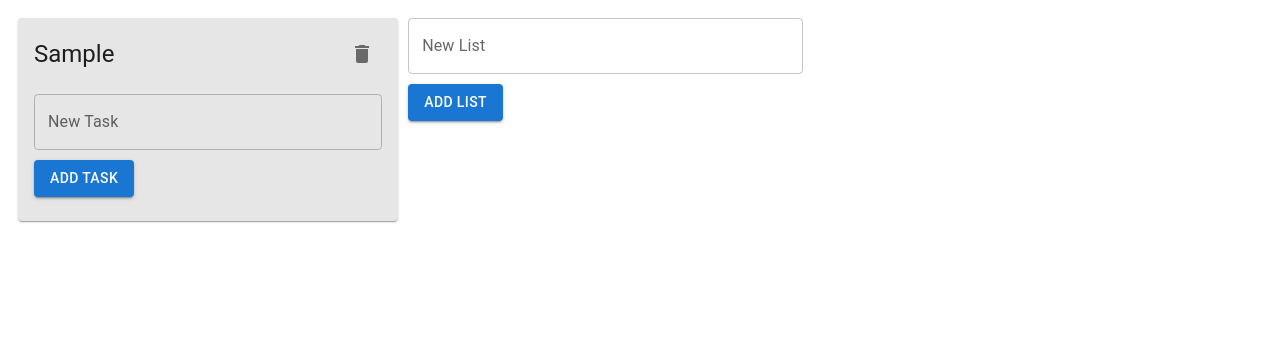
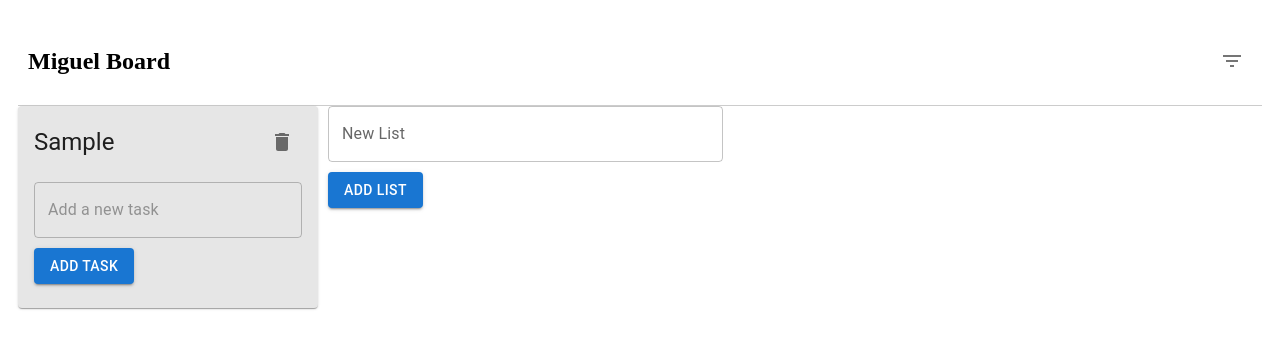
Before and after one commit to Hakai17/todo-app, a React (Create React App) app: page / in a window 1280 px wide. Both pictures are taken after typing "Sample" into the empty fields and a click on the button "ADD LIST". Shown: the top 348 px of the page. Built offline with nearby package versions, Linux system fonts and the light colour scheme.

Commit message:
added header and filter member funcionality

```diff
--- a/src/App.tsx
+++ b/src/App.tsx
@@ -19,6 +19,7 @@ interface List {
 
 const App: React.FC = () => {
   const [lists, setLists] = useState<List[]>([]);
+  const [selectedMember, setSelectedMember] = useState<number | null>(null);
 
   const addList = (title: string) => {
     const newList: List = {
@@ -139,6 +140,8 @@ const App: React.FC = () => {
       deleteList={deleteList}
       updateListTitle={updateListTitle}
       onDragEnd={onDragEnd}
+      selectedMember={selectedMember}
+      setSelectedMember={setSelectedMember}
     />
   );
 };
--- a/src/components/Board.tsx
+++ b/src/components/Board.tsx
@@ -1,7 +1,8 @@
-import React from 'react';
-import { DragDropContext, Droppable, Draggable, DropResult } from 'react-beautiful-dnd';
+import React, {useState} from 'react';
+import TaskList from './TaskList';
 import ListForm from './ListForm';
-import TaskList from './TaskList';
+import { DragDropContext, Draggable, Droppable, DropResult } from 'react-beautiful-dnd';
+import Header from './Header'
 
 interface Task {
   id: number;
@@ -12,28 +13,65 @@ interface Task {
   labels: { id: number; text: string; color: string }[];
 }
 
-interface lists {
+interface List {
   id: number;
   title: string;
   tasks: Task[];
 }
 
-interface Props {
-  lists: lists[];
-  addList: (title: string) => void;
-  addTask: (listsId: number, text: string) => void;
-  updateTask: (listsId: number, taskId: number, text: string, description: string, members: { id: number; name: string }[], labels: { id: number; text: string; color: string }[]) => void;
-  deleteTask: (listsId: number, taskId: number) => void;
-  toggleTask: (listsId: number, taskId: number) => void;
-  deleteList: (listsId: number) => void;
-  updateListTitle: (listsId: number, newTitle: string) => void;
-  onDragEnd: (result: DropResult) => void;
+interface Member {
+  id: number;
+  name: string;
 }
 
-const Board: React.FC<Props> = ({ lists, addList, addTask, updateTask, deleteTask, toggleTask, deleteList, updateListTitle, onDragEnd }) => {
+interface Props {
+  lists: List[];
+  addList: (title: string) => void;
+  addTask: (listId: number, text: string) => void;
+  updateTask: (listId: number, taskId: number, text: string, description: string, members: { id: number; name: string }[], labels: { id: number; text: string; color: string }[]) => void;
+  deleteTask: (listId: number, taskId: number) => void;
+  toggleTask: (listId: number, taskId: number) => void;
+  deleteList: (listId: number) => void;
+  updateListTitle: (listId: number, title: string) => void;
+  onDragEnd: (result: DropResult) => void;
+  selectedMember: number | null;
+  setSelectedMember: React.Dispatch<React.SetStateAction<number | null>>;
+}
+
+const Board: React.FC<Props> = ({
+  lists, addList, addTask, updateTask, deleteTask, toggleTask, deleteList, updateListTitle, onDragEnd,
+  selectedMember, setSelectedMember
+}) => {
+  const [boardTitle, setBoardTitle] = useState('Miguel Board');
+  const [members, setMembers] = useState<Member[]>([
+    { id: 1, name: 'Alice' },
+    { id: 2, name: 'Bob' },
+    { id: 3, name: 'Charlie' },
+  ]);
+
+  const updateBoardTitle = (newTitle: string) => {
+    setBoardTitle(newTitle);
+  };
+
+  const filteredLists = lists.map(list => ({
+    ...list,
+    tasks: list.tasks.filter(task => {
+      if (selectedMember !== null && !task.members.some(member => member.id === selectedMember)) {
+        return false;
+      }
+      return true;
+    })
+  }));
+
   return (
-    <div style={{ width: '100vw', height: '100vh', display: 'flex', flexDirection: 'row' }}>
+    <div style={{ width: '100%', height: '100%', display: 'flex', flexDirection: 'row' }}>
       <div style={{ display: 'flex', flexDirection: 'column', padding: '10px', flex: '1' }}>
+        <Header
+          title={boardTitle}
+          onUpdateTitle={updateBoardTitle}
+          members={members}
+          setSelectedMember={setSelectedMember}
+        />
         <DragDropContext onDragEnd={onDragEnd}>
           <Droppable droppableId="board" direction="horizontal" type="list">
             {(provided) => (
@@ -47,8 +85,8 @@ const Board: React.FC<Props> = ({ lists, addList, addTask, updateTask, deleteTas
                   maxWidth: '100%',
                 }}
               >
-                {lists.map((lists, index) => (
-                  <Draggable key={lists.id} draggableId={String(lists.id)} index={index}>
+                {filteredLists.map((list, index) => (
+                  <Draggable key={list.id} draggableId={String(list.id)} index={index}>
                     {(provided) => (
                       <div
                         ref={provided.innerRef}
@@ -57,7 +95,7 @@ const Board: React.FC<Props> = ({ lists, addList, addTask, updateTask, deleteTas
                         style={{ ...provided.draggableProps.style, maxHeight: '400px' }}
                       >
                         <TaskList
-                          lists={lists}
+                          lists={list}
                           addTask={addTask}
                           updateTask={updateTask}
                           deleteTask={deleteTask}
@@ -70,7 +108,7 @@ const Board: React.FC<Props> = ({ lists, addList, addTask, updateTask, deleteTas
                   </Draggable>
                 ))}
                 {provided.placeholder}
-                <div style={{ minWidth: '300px', maxHeight: '400px' }}>
+                <div style={{ minWidth: '300px' }}>
                   <ListForm addList={addList} />
                 </div>
               </div>
--- /dev/null
+++ b/src/components/Header.tsx
@@ -0,0 +1,106 @@
+import React, { useState } from 'react';
+import { TextField, IconButton, Menu, MenuItem, Chip, Avatar } from '@mui/material';
+import FilterListIcon from '@mui/icons-material/FilterList';
+
+interface Member {
+  id: number;
+  name: string;
+}
+
+interface HeaderProps {
+  title: string;
+  onUpdateTitle: (newTitle: string) => void;
+  members: Member[];
+  setSelectedMember: (memberId: number | null) => void;
+}
+
+const Header: React.FC<HeaderProps> = ({
+  title, onUpdateTitle, members, setSelectedMember
+}) => {
+  const [editTitle, setEditTitle] = useState(false);
+  const [currentTitle, setCurrentTitle] = useState(title);
+  const [anchorEl, setAnchorEl] = useState<null | HTMLElement>(null);
+  const [filterType, setFilterType] = useState<string | null>(null);
+
+  const handleTitleChange = (e: React.ChangeEvent<HTMLInputElement>) => {
+    setCurrentTitle(e.target.value);
+  };
+
+  const handleTitleBlur = () => {
+    setEditTitle(false);
+    onUpdateTitle(currentTitle);
+  };
+
+  const handleFilterClick = (event: React.MouseEvent<HTMLButtonElement>) => {
+    setAnchorEl(event.currentTarget);
+  };
+
+  const handleFilterClose = () => {
+    setAnchorEl(null);
+  };
+
+  const handleFilterSelect = (type: string) => {
+    setFilterType(type);
+    setAnchorEl(null);
+  };
+
+  const handleMemberSelect = (memberId: number) => {
+    setSelectedMember(memberId);
+  };
+
+  const clearFilter = () => {
+    setSelectedMember(null);
+    setFilterType(null);
+  };
+
+  return (
+    <div style={{ display: 'flex', justifyContent: 'space-between', alignItems: 'center', padding: '10px', borderBottom: '1px solid #ccc' }}>
+      <div>
+        {editTitle ? (
+          <TextField
+            value={currentTitle}
+            onChange={handleTitleChange}
+            onBlur={handleTitleBlur}
+            onKeyDown={(e) => e.key === 'Enter' && handleTitleBlur()}
+            autoFocus
+          />
+        ) : (
+          <h2 onClick={() => setEditTitle(true)}>{title}</h2>
+        )}
+      </div>
+      <div style={{ display: 'flex', alignItems: 'center' }}>
+        <IconButton onClick={handleFilterClick}>
+          <FilterListIcon />
+        </IconButton>
+        <Menu
+          anchorEl={anchorEl}
+          keepMounted
+          open={Boolean(anchorEl)}
+          onClose={handleFilterClose}
+        >
+          <MenuItem onClick={() => handleFilterSelect('member')}>Filtrar por Membros</MenuItem>
+        </Menu>
+        {filterType === 'member' && (
+          <div>
+            {members.map(member => (
+              <Chip
+                key={member.id}
+                avatar={<Avatar>{member.name[0]}</Avatar>}
+                label={member.name}
+                onClick={() => handleMemberSelect(member.id)}
+                style={{ marginLeft: '5px' }}
+              />
+            ))}
+            <Chip
+              label="Clear"
+              onClick={clearFilter}
+              style={{ marginLeft: '5px', backgroundColor: '#f44336', color: '#fff' }}
+            />
+          </div>
+        )}
+      </div>
+    </div>
+  );
+};
+
+export default Header;
--- a/src/components/TaskForm.tsx
+++ b/src/components/TaskForm.tsx
@@ -2,11 +2,11 @@ import React, { useState } from 'react';
 import { TextField, Button } from '@mui/material';
 
 interface Props {
+  listId: number;
   addTask: (listId: number, text: string) => void;
-  listId: number;
 }
 
-const TaskForm: React.FC<Props> = ({ addTask, listId }) => {
+const TaskForm: React.FC<Props> = ({ listId, addTask }) => {
   const [text, setText] = useState('');
 
   const handleSubmit = (e: React.FormEvent) => {
@@ -18,11 +18,11 @@ const TaskForm: React.FC<Props> = ({ addTask, listId }) => {
   };
 
   return (
-    <form onSubmit={handleSubmit}>
+    <form onSubmit={handleSubmit} style={{ marginTop: '10px' }}>
       <TextField
-        label="New Task"
         value={text}
         onChange={(e) => setText(e.target.value)}
+        placeholder="Add a new task"
         fullWidth
       />
       <Button type="submit" variant="contained" color="primary" style={{ marginTop: '10px' }}>
--- a/src/components/TaskList.tsx
+++ b/src/components/TaskList.tsx
@@ -62,7 +62,7 @@ const TaskList: React.FC<Props> = ({ lists, addTask, updateTask, deleteTask, tog
   };
 
   return (
-    <Card style={{ backgroundColor: '#e6e6e6', marginBottom: '20px', maxWidth: '400px' }}>
+    <Card style={{ backgroundColor: '#e6e6e6', marginBottom: '20px', maxWidth: '300px', minWidth: '300px' }}>
       <CardContent>
         <Grid container alignItems="center" justifyContent="space-between">
           <Grid item>
```
